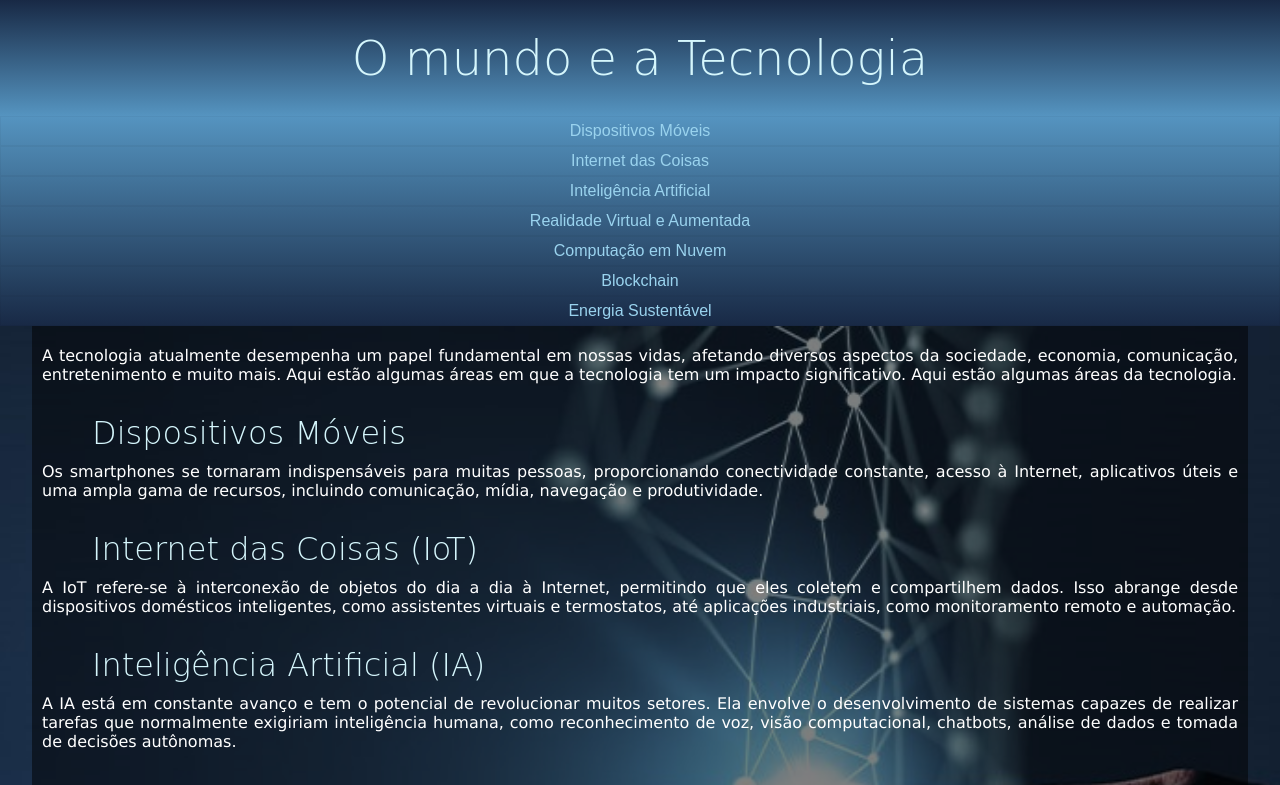
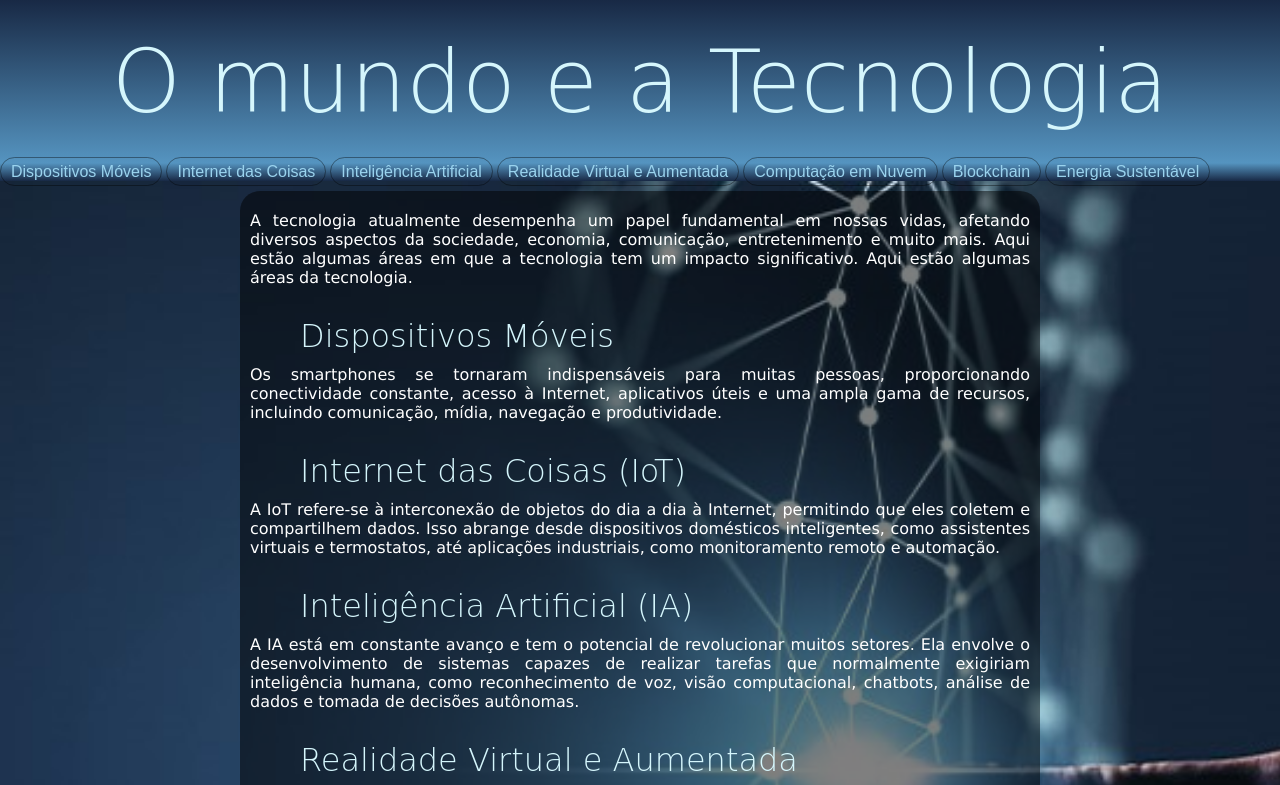
Before and after one commit to kinhoown/HTML-CSS, a plain HTML site: page modulo 4/03 - media queries/mq04/index.html in a window 1280 px wide. Shown: the top 785 px of the page. Drawn offline with Linux system fonts and the light colour scheme; a web font is replaced by a local one.

Commit message:
em andamento.
quando eu entrar em JS volto nesse mini projeto p/ deixar ele melhor.

```diff
--- /dev/null
+++ b/modulo 4/03 - media queries/mq04/estilos/pc.css
@@ -0,0 +1,30 @@
+@charset "UTF-8";
+
+
+@media screen and (min-width: 768px) {
+
+    h1{
+        font-size: 11vb;
+    }
+
+    li{
+        display: inline;
+        padding: 5px 10px;
+        border: 1px solid rgba(0, 0, 0, 0.39);
+        border-radius: 50px;
+    }
+
+    li:hover{
+        background-color: rgba(255, 255, 255, 0.123);
+    }
+
+    main{
+        padding-bottom: 50px;
+        padding-top: 10px;
+    }
+
+    article{
+        max-width: 800px;
+        border-radius: 20px;
+    }
+}
--- a/modulo 4/03 - media queries/mq04/index.html
+++ b/modulo 4/03 - media queries/mq04/index.html
@@ -6,7 +6,9 @@
 
     <title>Tacnomania</title>
 
-    <link rel="stylesheet" href="estilos/style.css" media="all">
+    <link rel="stylesheet" href="estilos/style.css">
+
+    <link rel="stylesheet" href="estilos/pc.css">
 </head>
 
 <body>
```
